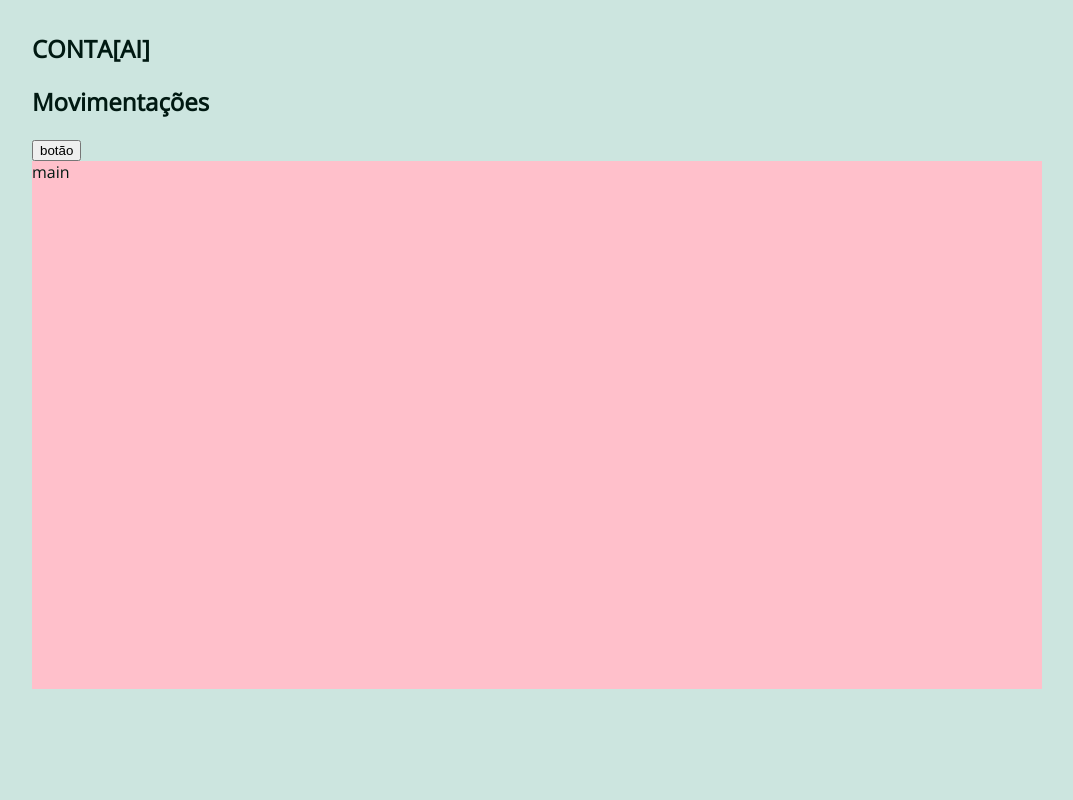
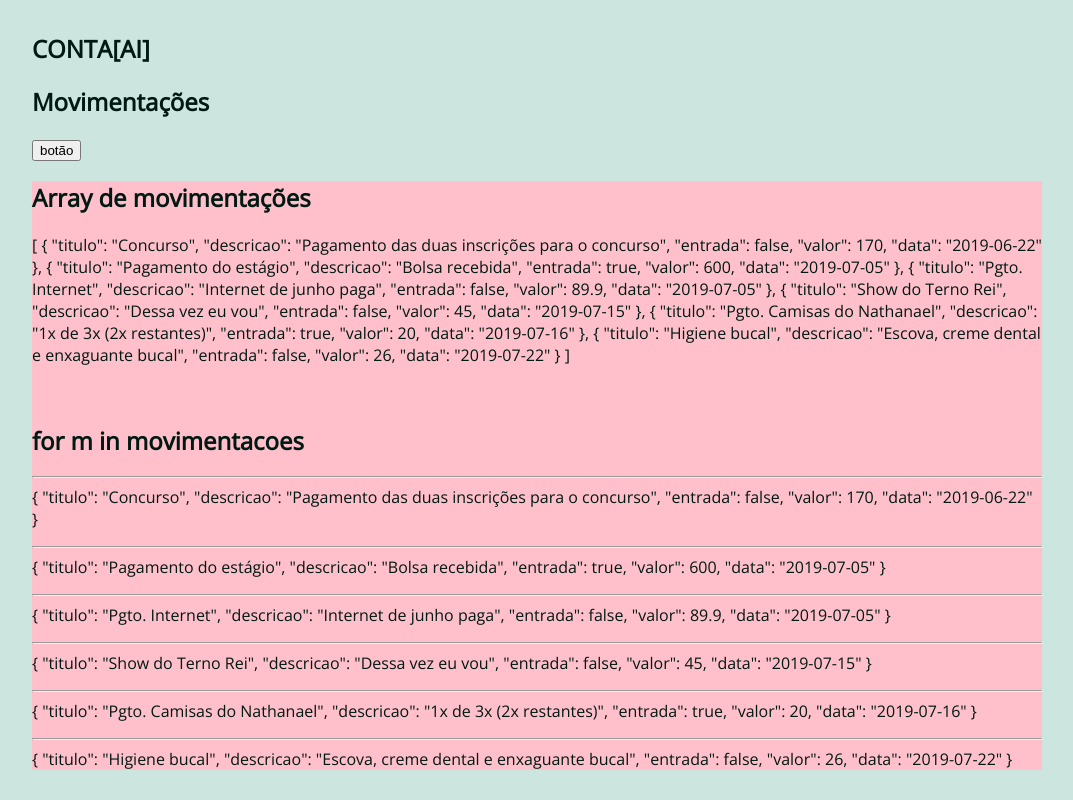
Before and after one commit to cannudo/conta-ai-frontend, a Vue app in the folder vueroot/: page / in a window 1280 px wide. Shown: the whole page, without its empty margins (103-1176 px from the left). Built offline with nearby package versions, Linux system fonts and the light colour scheme.

Commit message:
🖨️ exibe cada elemento do array

```diff
--- a/vueroot/src/components/Movimentacoes.vue
+++ b/vueroot/src/components/Movimentacoes.vue
@@ -3,7 +3,14 @@
     <button @click="get()">botão</button>
 
     <main>
-      main
+      <h2>Array de movimentações</h2>
+      <p>{{ movimentacoes }}</p>
+      <br>
+      <h2>for m in movimentacoes</h2>
+      <p v-for="m in movimentacoes" :key="m.titulo">
+        <hr>
+        {{ m }}
+      </p>
     </main>
 </template>
 
@@ -79,6 +86,6 @@ export default {
 
     main {
       background-color: pink;
-      height: 528px;
+      height: auto;
     }
 </style>
```
